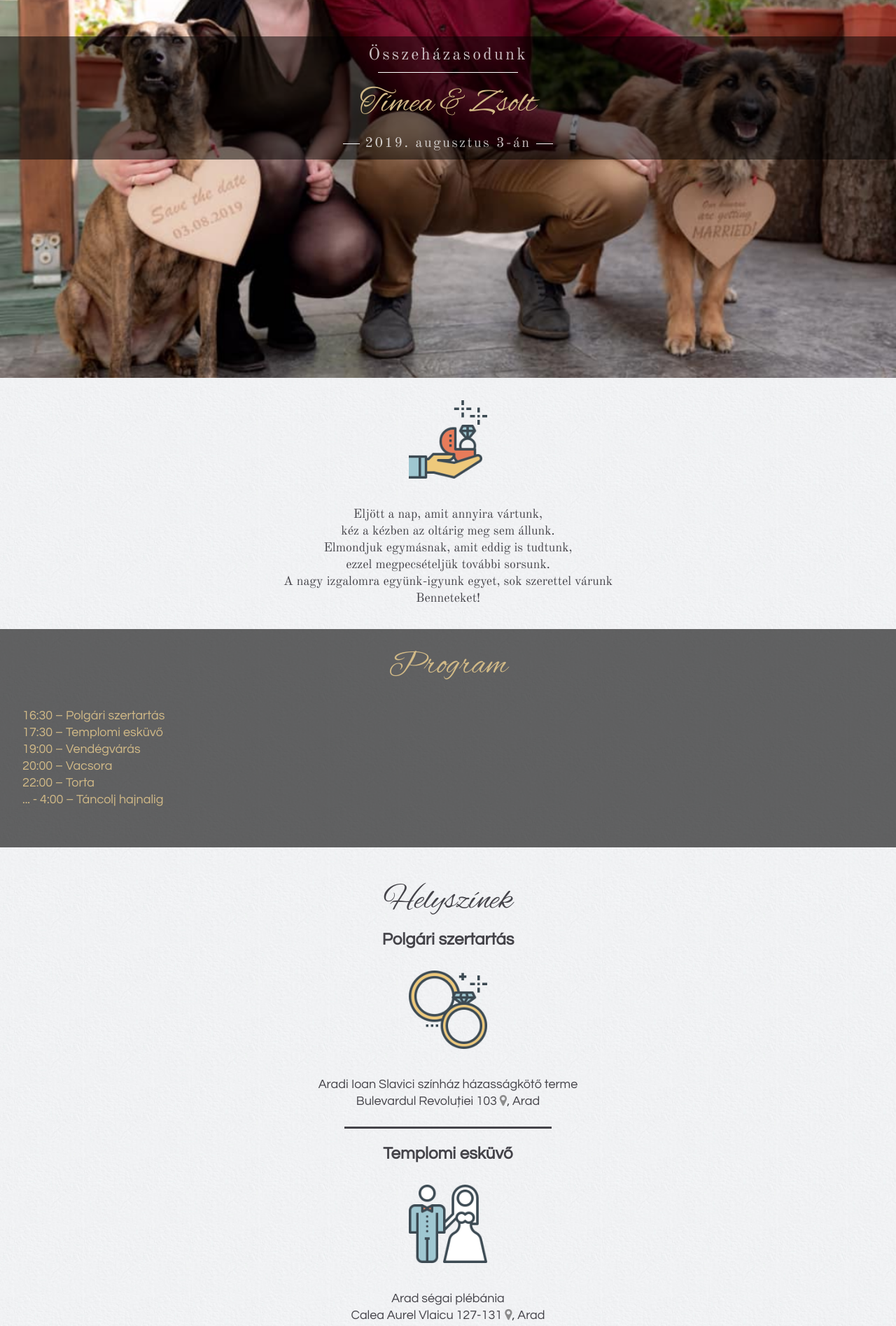
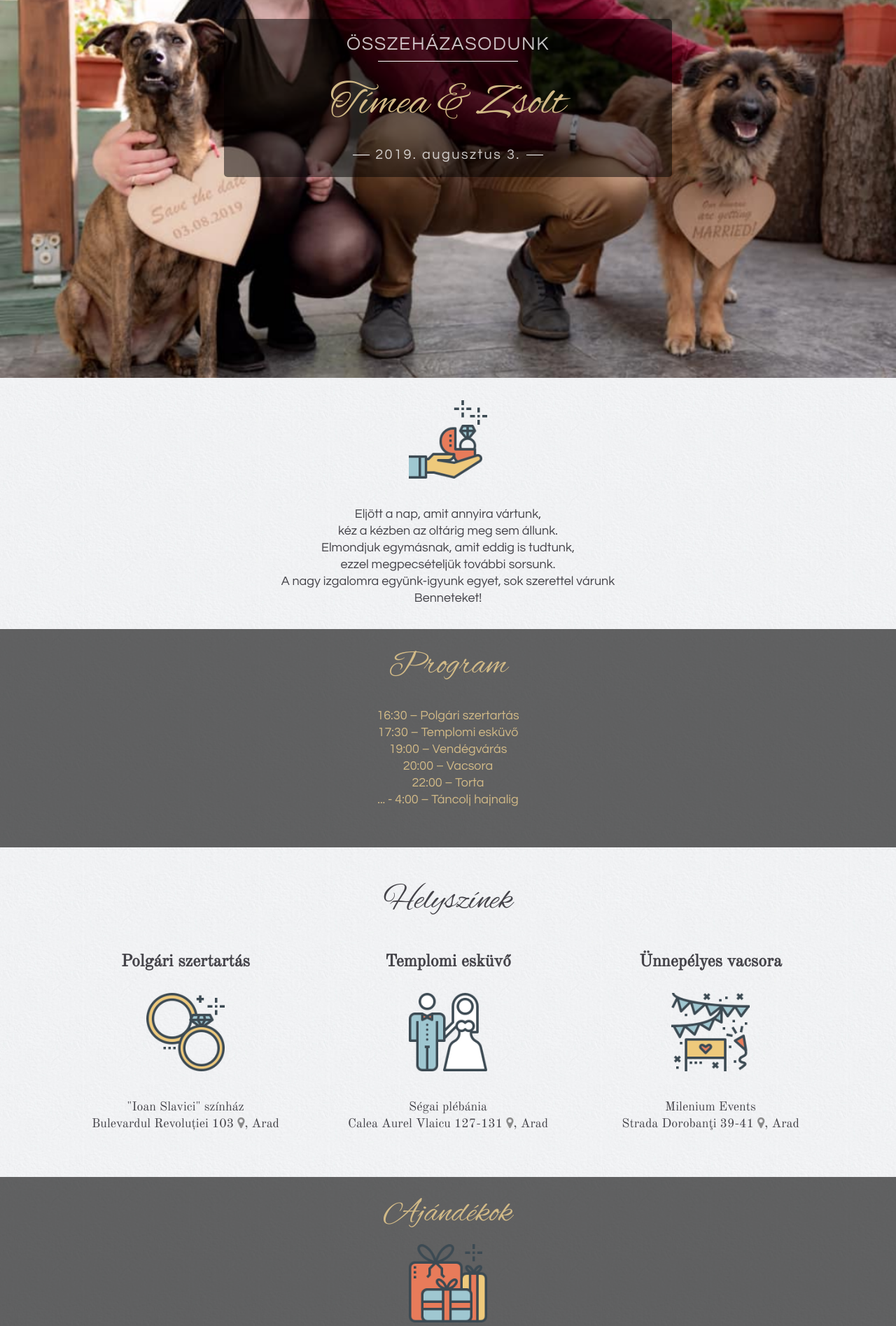
Before and after one commit to majorzslt/wedding-timi-zsolt, a plain HTML site: page index.html in a window 1280 px wide. Shown: the part 260-2155 px from the top of the page at 70% size. Drawn offline with nearby package versions, Linux system fonts and the light colour scheme.

Commit message:
add media queries and minor adjustments

```diff
--- a/index.html
+++ b/index.html
@@ -19,7 +19,7 @@
       <div class="header-text">
         <div class="tagline">Összeházasodunk</div>
         <h1 class="headline">Tímea &amp; Zsolt</h1>
-        <span class="date">2019. augusztus 3-án</span>
+        <span class="date">2019. augusztus 3.</span>
       </div>
     </div>
   </header>
@@ -53,7 +53,7 @@
         <h3>Polgári szertartás</h3>
         <img src="assets/wedding-rings.png" alt="ceremony">
         <div>
-          Aradi <q>Ioan Slavici</q> színház házasságkötő terme
+          <q>"Ioan Slavici"</q> színház
         </div>
         <div>
           Bulevardul Revoluției 103 <a href="https://www.google.com/maps/place/Ioan+Slavici+Classical+Theater/@46.1711852,21.3135498,17z/data=!3m1!4b1!4m5!3m4!1s0x47459901fee1282f:0x85ec8f0c45515426!8m2!3d46.1711852!4d21.3157385" title="Aradi Ioan Slavici szinház" target="_blank" class="location_icon"><i class="fa fa-map-marker"></i></a>, Arad
@@ -63,17 +63,17 @@
         <h3>Templomi esküvő</h3>
         <img src="assets/wedding-newlyweds.png" alt="photos">
         <div>
-          Arad ségai plébánia
+          Ségai plébánia
         </div>
         <div>
           Calea Aurel Vlaicu 127-131 <a href="https://www.google.com/maps/place/Parohia+Romano-Catolic%C4%83+Tereza+de+Lisieux/@46.1952603,21.2998392,18.75z/data=!4m5!3m4!1s0x4745986bb5787fe7:0x7ecf482682c9c062!8m2!3d46.195206!4d21.3001292" title="Arad ségai plébánia" target="_blank" class="location_icon"><i class="fa fa-map-marker"></i></a>, Arad
         </div>
       </div>
       <div class="location">
-        <h3>Vacsora</h3>
+        <h3>Ünnepélyes vacsora </h3>
         <img src="assets/wedding-party.png" alt="party">
         <div>
-          Aradi Milenium rendezvényterme
+          Milenium Events
         </div>
         <div>
           Strada Dorobanţi 39-41 <a href="https://www.google.com/maps/place/Milenium+D%26D/@46.1695465,21.2975193,18.5z/data=!4m5!3m4!1s0x474598fdff09035b:0xda64b0d2f3ef2da!8m2!3d46.169076!4d21.2978514" title="Aradi Milenium rendezvényterme" target="_blank" class="location_icon"><i class="fa fa-map-marker"></i></a>, Arad
@@ -91,8 +91,9 @@
     <div class="contact">
       <h2>Kapcsolat</h2>
       <p>Kérjük jövetelét jelezze július 3-ig a következő telefonszámokon:</p>
-      <p>Tel: <a href="tel:+40755561944">+4 0755 561 944</a> (Timi) / <a href="tel:+40742397937">+4 0742 397 937</a> (Zsolt)</p>
-      <p>Email: <a href="mailto:zsolt_banyai@yahoo.com">zsolt_banyai@yahoo.com</a></p>
+      <p>Tel: <a href="tel:+40755561944">+4 0755 561 944</a> (Timi)
+      <br>Tel: <a href="tel:+40742397937">+4 0742 397 937</a> (Zsolt)
+      <br>Email: <a href="mailto:zsolt_banyai@yahoo.com">zsolt_banyai@yahoo.com</a></p>
     </div>
   </main>
 
--- a/main.css
+++ b/main.css
@@ -33,7 +33,7 @@ img {
 /* Set default background image, font, size and text color */
 body {
   background: url('assets/wedding-background.jpg') repeat center;
-  font-family: 'Old Standard TT', serif;
+  font-family: 'Questrial', sans-serif;
   font-size: 1.125rem;
   line-height: 1.5rem;
   color: #444349;
@@ -45,7 +45,6 @@ h2 {
   font-family: 'Alex Brush', cursive;
 }
 
-
 /* h2 and h3 font size */
 h2 {
   font-size: 3rem;
@@ -55,7 +54,6 @@ h2 {
 h3 {
   font-size: 1.5rem;
 }
-
 
 /* links color and hover */
 a {
@@ -77,12 +75,17 @@ a:hover {
 
 
 .cover {
-  background: url('assets/wedding-cover.png') no-repeat center;
-  background-size: cover;
+  background: url('assets/wedding-cover.jpg') no-repeat 30% center/cover;
+  display: table;
+  text-align: center;
   height: 100vh;
-  width: 100%;
-  text-align: center;
-  display: table;
+  width: 100vw;
+}
+
+@media (min-width: 768px) {
+  .cover {
+    background: url('assets/wedding-cover.jpg') no-repeat center/cover;
+  }
 }
 
 .header-wrapper {
@@ -98,6 +101,14 @@ a:hover {
   background: hsla(100, 0%, 0%, .5);
 }
 
+@media (min-width: 768px) {
+  .header-text {
+    padding: 1.25rem;
+    width: 50%;
+    border-radius: 5px;
+  }
+}
+
 /* font size, color for headline and tagline */
 .headline {
   font-size: 3rem;
@@ -106,16 +117,37 @@ a:hover {
   /* To negate the effect of the single-direction margin declaration. */
 }
 
+@media (min-width: 768px) {
+  .headline {
+    font-size: 4rem;
+  }
+}
+
 .tagline {
   font-size: 1.5rem;
   letter-spacing: .2rem;
   line-height: 2rem;
 }
 
+@media (min-width: 768px) {
+  .tagline {
+    font-size: 1.675rem;
+    text-transform: uppercase;
+    letter-spacing: .1rem;
+  }
+}
+
 /* margin bottom */
 .tagline,
 .headline {
   margin-bottom: 2rem;
+}
+
+@media (min-width: 768px) {
+  .tagline,
+  .headline {
+    margin-bottom: 3rem;
+  }
 }
 
 /* horizontal line after tagline - pseudo-element */
@@ -173,22 +205,28 @@ a:hover {
 
 
 
-/* width 100% vw, text aling and background  */
+/* width 100%, text align and background  */
 .program {
   width: 100%;
-  text-align: left;
+  text-align: center;
   background: hsla(100, 0%, 0%, .6);
   color: #d2ba87;
   font-family: 'Questrial', sans-serif;
 }
 
+  /* text align */
+  .program h2 {
+    text-align: center;
+  }
+
+  /* italic tagline */
+  .program p {
+    font-style: italic;
+  }
+
+  /* wrapper from program section */
   .program-wrapper {
     padding: 1rem;
-}
-
-/* text align for h2 */
-.program h2 {
-  text-align: center;
   }
 
 
@@ -211,7 +249,7 @@ a:hover {
 
   /* font family */
   .locations div {
-  font-family: 'Questrial', sans-serif;
+    font-family: 'Old Standard TT', serif;
   }
 
   /* location icon */
@@ -229,6 +267,19 @@ a:hover {
     margin: 1.5rem auto;
   }
 
+  @media (min-width: 768px) {
+    .location {
+      display: inline-block;
+      width: 30%;
+      padding: 1.5rem;
+      margin: .5rem;
+    }
+
+    .location::after {
+      display: none;
+    }
+  }
+
 
 
   /*-------------------------
@@ -237,12 +288,12 @@ a:hover {
 
 
 
-/* width 100% vw, text aling and background  */
+  /* width 100%, text align and background  */
   .gifts {
     width: 100%;
     background: hsla(100, 0%, 0%, .6);
     color: #d2ba87;
-  font-family: 'Questrial', sans-serif;
+    font-family: 'Old Standard TT', serif;
   }
 
   /* img size */
@@ -255,6 +306,7 @@ a:hover {
   /*-------------------------
           FOOTER
 -------------------------*/
+
 
 
   /* footer default values */
```
Also changed, not shown: assets/wedding-cover.jpg (added). Lines whose indentation alone changed are shown as unchanged.
